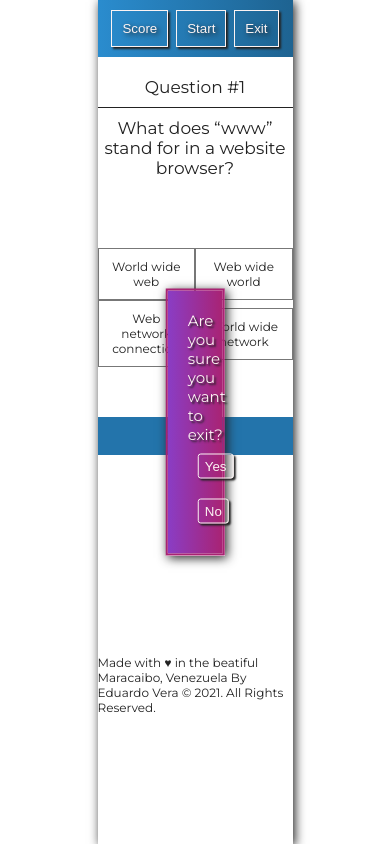
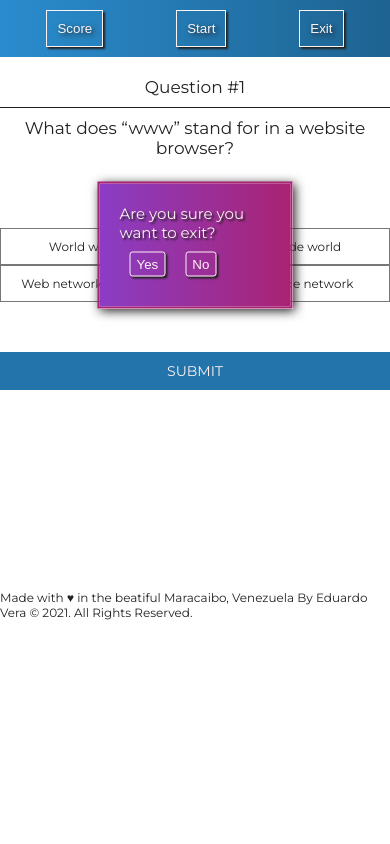
Before and after one commit to ewa1do/wanna-be-a-millionaire, a website: page index.html in a window 390 px wide. Both pictures are taken after a click on the button "Exit". Drawn offline with Linux system fonts and the light colour scheme.

Commit message:
creating media queries

```diff
--- a/css/styles.css
+++ b/css/styles.css
@@ -166,8 +166,6 @@ body {
 }
 
 .exit {
-    width: 30%;
-    border: 1px solid var(--color-secondary);
     width: 15%;
     border: 2px solid var(--color-secondary);
     position: fixed;
@@ -197,3 +195,26 @@ body {
 .hide {
     display: none;
 }
+
+/* Media queries */
+
+
+
+@media only screen and (max-width: 76.8rem) {
+    body {
+        width: 100%;
+        margin-left: 0;
+    }
+
+    .exit {
+        width: 22%;
+        top: 29%;
+        min-width: 30%;
+    }
+}
+
+@media only screen and (max-width: 40rem) {
+    .exit {
+        min-width: 50%;
+    }
+}
```
